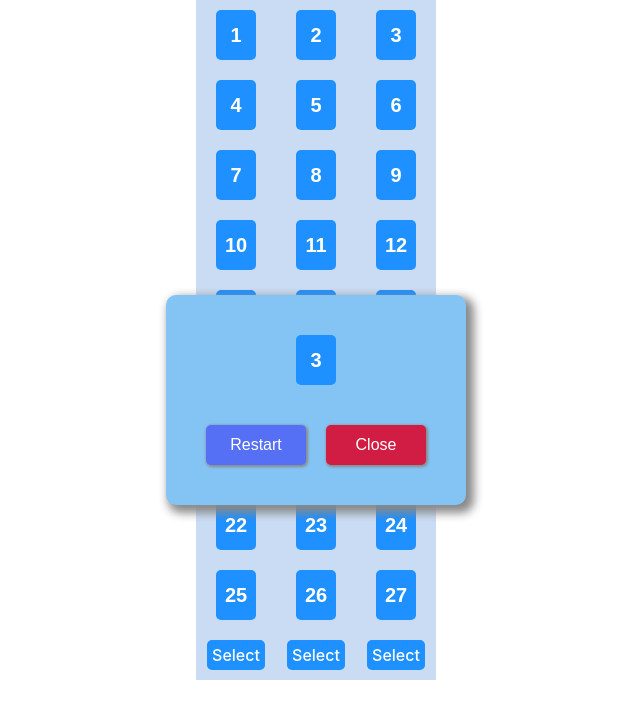
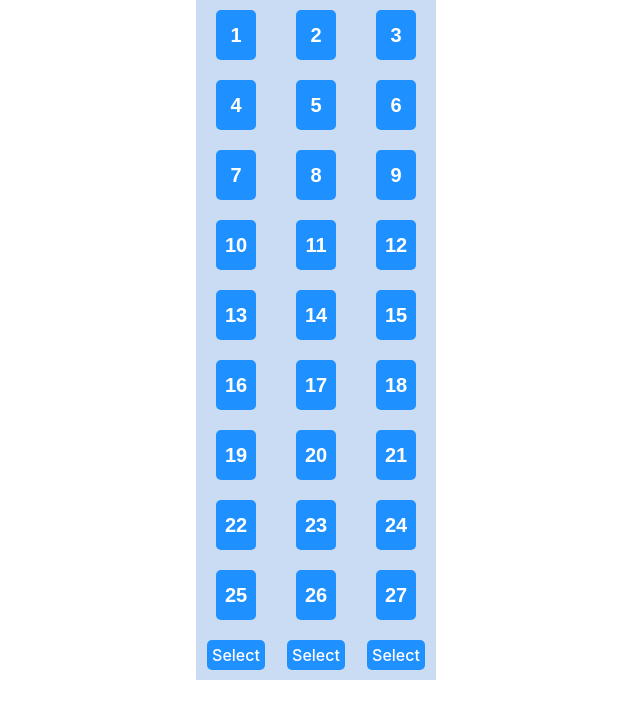
Before and after one commit to waimin314/is_this_your_card, a React (Create React App) app: page / in a window 1280 px wide. Shown: the top 718 px of the page, without its empty margins (324-964 px from the left). Built offline with nearby package versions, Linux system fonts and the light colour scheme.

Commit message:
Show popup on third click

```diff
--- a/src/App.js
+++ b/src/App.js
@@ -113,7 +113,10 @@ class App extends Component {
   render() {
     return (
       <div className="main">
-        <Popup number={3} isVisible={true} />
+        <Popup
+          number={this.state.possibleNums}
+          isVisible={this.state.stage === 3 ? true : false}
+        />
         <div className="grid-container">{this.renderGrid()}</div>
         <div className="buttons-container">
           <div className="button" onClick={() => this.execute(1)}>
```
